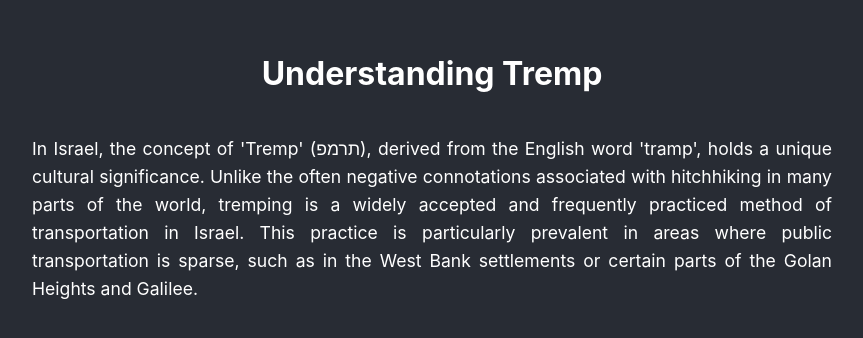
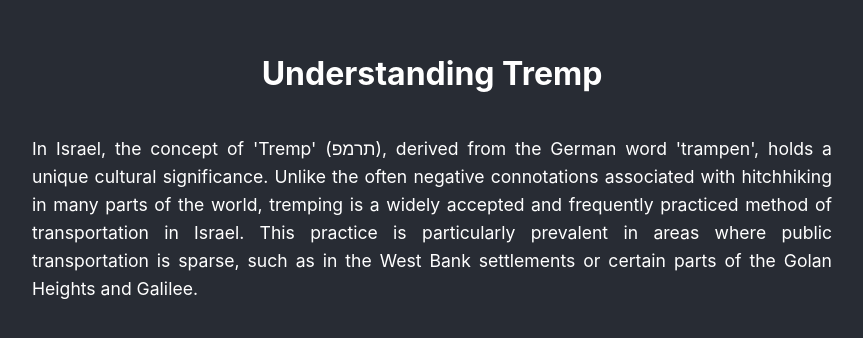
Before and after one commit to ZachLomw/trempitreact, a React (Create React App) app: page / in a window 1280 px wide. Shown: the part 222-560 px from the top of the page, without its empty margins (208-1071 px from the left). Built offline with nearby package versions, Linux system fonts and the light colour scheme.

Commit message:
New Wording

```diff
--- a/src/App.js
+++ b/src/App.js
@@ -6,7 +6,7 @@ function App() {
       <header className="App-header">
         <h1>Understanding Tremp</h1>
         <p className="App-description">
-          In Israel, the concept of 'Tremp' (תרמפ), derived from the English word 'tramp',
+          In Israel, the concept of 'Tremp' (תרמפ), derived from the German word 'trampen',
           holds a unique cultural significance. Unlike the often negative connotations
           associated with hitchhiking in many parts of the world, tremping is a widely
           accepted and frequently practiced method of transportation in Israel.
```
